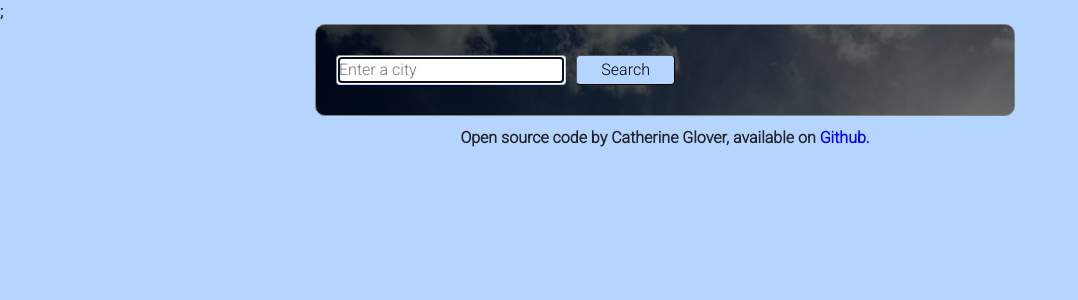
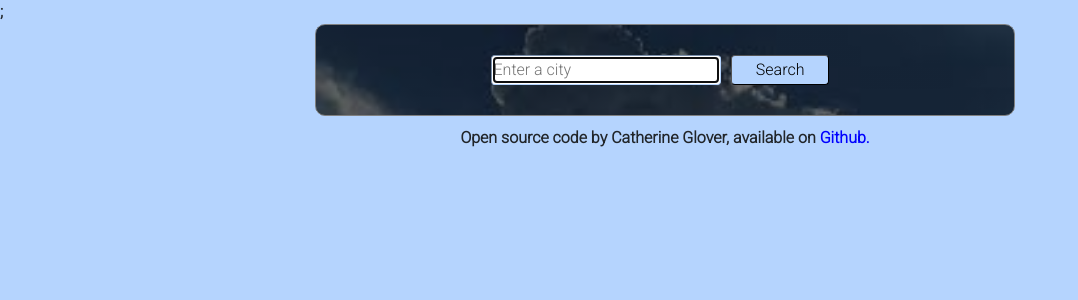
Before and after one commit to CathGlover/weather-react-shecodes-app, a React (Create React App) app: page / in a window 1280 px wide. Shown: the top 300 px of the page, without its empty margins (0-1078 px from the left). Built offline with nearby package versions, Linux system fonts and the light colour scheme; no server answers; a web font is replaced by a local one.

Commit message:
completed

```diff
--- a/src/WeatherSearch.css
+++ b/src/WeatherSearch.css
@@ -7,6 +7,8 @@ body {
   border: 1px solid;
   max-width: 700px;
   border-radius: 10px;
+  text-align: center;
+  display: block;
   border-color: grey;
   background-image: linear-gradient(rgba(0, 0, 0, 0.6), rgba(0, 0, 0, 0.6)),
     url("./background.jpeg");
```
Also changed, not shown: src/background.jpeg.
